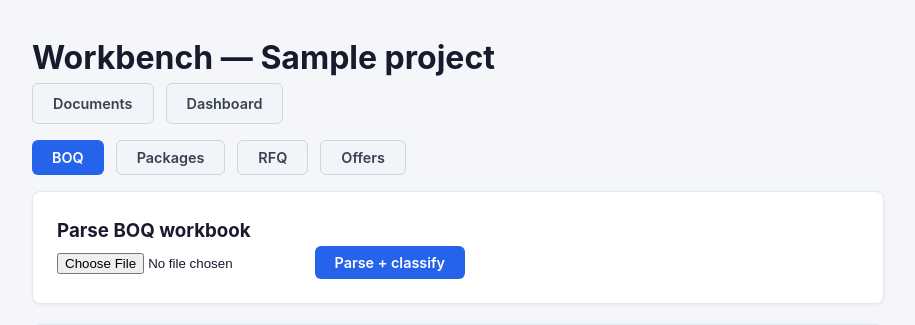
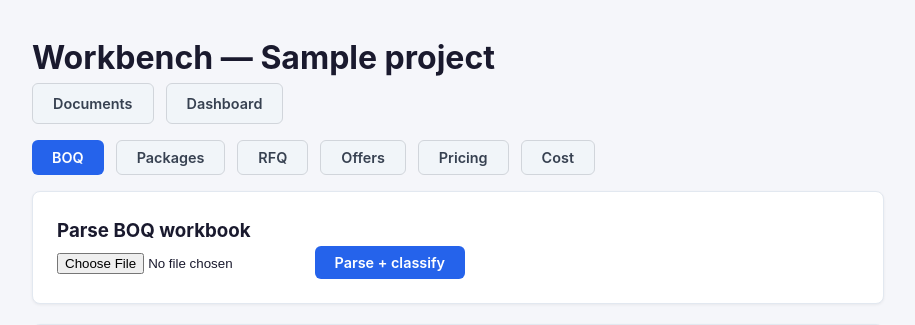
Before and after one commit to Khalid-Galal/bidops-ai, a FastAPI app: template app/templates/workbench.html in a window 1280 px wide. Shown: the part 64-389 px from the top of the page, without its empty margins (182-1097 px from the left). Run offline with FastAPI, Linux system fonts and the light colour scheme; the template is opened without the code that fills it: most values are stand-ins (such as "Sample title", 1, 10 or a date in 2020); data that the repository does not hold is empty.

Commit message:
feat(phase-6c): Pricing and Cost workbench tabs

```diff
--- a/app/templates/workbench.html
+++ b/app/templates/workbench.html
@@ -13,6 +13,8 @@
 {% include "workbench/_packages.html" %}
 {% include "workbench/_rfq.html" %}
 {% include "workbench/_offers.html" %}
+{% include "workbench/_pricing.html" %}
+{% include "workbench/_cost.html" %}
 {% endblock %}
 
 {% block scripts %}
--- /dev/null
+++ b/app/templates/workbench/_cost.html
@@ -0,0 +1,42 @@
+<section id="tab-cost" class="wb-tab" data-label="Cost" style="display:none">
+  <div class="card">
+    <h3>Project cost rollup</h3>
+    <label>Duration (months): <input id="cost-months" type="number" min="0" value="0" size="6"></label>
+    <label>Location: <input id="cost-location" value="default" size="12"></label>
+    <button class="btn btn-primary" onclick="window.load_cost()">Compute</button>
+    <div id="cost-summary"></div>
+  </div>
+  <div class="card">
+    <h3>Fill client indirects template (formula-preserving)</h3>
+    <form id="ind-template-form" method="post" enctype="multipart/form-data" action="#">
+      <input type="file" name="file" accept=".xlsx" required>
+      <button class="btn btn-primary" type="submit">Fill + download</button>
+    </form>
+  </div>
+</section>
+<script>
+window.load_cost = async function () {
+  const months = document.getElementById('cost-months').value || 0;
+  const loc = document.getElementById('cost-location').value || 'default';
+  const c = await api('/api/projects/' + PID + '/cost-summary?duration_months='
+    + encodeURIComponent(months) + '&location=' + encodeURIComponent(loc));
+  const ind = c.indirects;
+  let breakdown = Object.entries(ind.percentage_based)
+    .concat(Object.entries(ind.duration_based))
+    .map(function (kv) { return [kv[0].replace(/_/g, ' '), kv[1]]; });
+  document.getElementById('cost-summary').innerHTML = tbl(
+    ['Direct', 'Indirects', 'Cost base', 'Markups', 'Selling', 'VAT', 'GRAND TOTAL', 'Ccy'],
+    [[c.direct_cost, ind.total_indirects, c.total_cost_base, c.markups.markup_total,
+      c.selling_before_vat, c.vat_amount, c.grand_total, c.currency]]
+  ) + '<h4>Indirects breakdown (×' + ind.location_factor + ' location factor)</h4>'
+    + tbl(['Component', 'Amount'], breakdown);
+};
+
+document.getElementById('ind-template-form').addEventListener('submit', function (e) {
+  /* set query params from the inputs at submit time, then let the browser POST */
+  const months = document.getElementById('cost-months').value || 0;
+  const loc = document.getElementById('cost-location').value || 'default';
+  e.target.action = '/api/projects/' + PID + '/indirects/populate-template?duration_months='
+    + encodeURIComponent(months) + '&location=' + encodeURIComponent(loc);
+});
+</script>
--- /dev/null
+++ b/app/templates/workbench/_pricing.html
@@ -0,0 +1,54 @@
+<section id="tab-pricing" class="wb-tab" data-label="Pricing" style="display:none">
+  <div class="card">
+    <h3>Populate prices from a selected offer</h3>
+    <input id="pop-offer-id" placeholder="Offer ID (must be Selected)" size="14">
+    <button class="btn btn-primary" onclick="populatePrices()">Populate</button>
+    <span id="pop-result"></span>
+  </div>
+  <div class="card">
+    <h3>Pricing summary <button class="btn btn-secondary" onclick="window.load_pricing()">Reload</button></h3>
+    <div id="pricing-summary"></div>
+  </div>
+  <div class="card">
+    <h3>Gaps</h3>
+    <div id="pricing-gaps"></div>
+  </div>
+  <div class="card">
+    <h3>Fill client BOQ template (formula-preserving)</h3>
+    <form method="post" enctype="multipart/form-data"
+          action="/api/projects/{{ project.id }}/pricing/populate-template">
+      <input type="file" name="file" accept=".xlsx" required>
+      <button class="btn btn-primary" type="submit">Fill + download</button>
+    </form>
+  </div>
+</section>
+<script>
+window.load_pricing = async function () {
+  const s = await api('/api/projects/' + PID + '/pricing/summary');
+  document.getElementById('pricing-summary').innerHTML = tbl(
+    ['Direct cost', 'Markup total', 'Selling', 'VAT', 'Grand total', 'Ccy', 'Done'],
+    [[s.cost_subtotal, s.markups.markup_total, s.selling_before_vat,
+      s.vat_amount, s.grand_total, s.currency, s.completion_rate + '%']]
+  ) + '<h4>By trade</h4>' + tbl(['Trade', 'Items', 'Total', '%'],
+    s.by_trade.map(function (t) { return [t.trade, t.count, t.total, t.percentage]; }));
+
+  const g = await api('/api/projects/' + PID + '/pricing/gaps');
+  document.getElementById('pricing-gaps').innerHTML =
+    '<p>Unpriced: ' + g.unpriced_count + ' · Needs review: ' + g.needs_review_count
+    + ' · Excluded: ' + g.excluded_count + '</p>'
+    + tbl(['#', 'Description', 'Reason'],
+        g.unpriced.concat(g.needs_review).map(function (i) {
+          return [i.line_number, i.description, i.reason];
+        }));
+};
+
+async function populatePrices() {
+  const id = document.getElementById('pop-offer-id').value;
+  if (!id) return;
+  const r = await postJSON('/api/offers/' + id + '/populate-prices');
+  document.getElementById('pop-result').textContent =
+    r.items_populated + ' priced, ' + r.items_unmatched + ' unmatched ('
+    + r.items_needs_review + ' need review)';
+  window.load_pricing();
+}
+</script>
```
Also changed, not shown: tests/ui/test_pages.py (+8 -0 lines).
